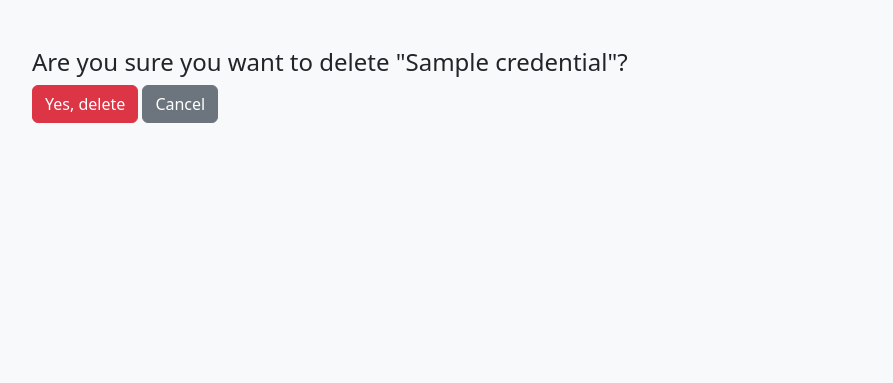
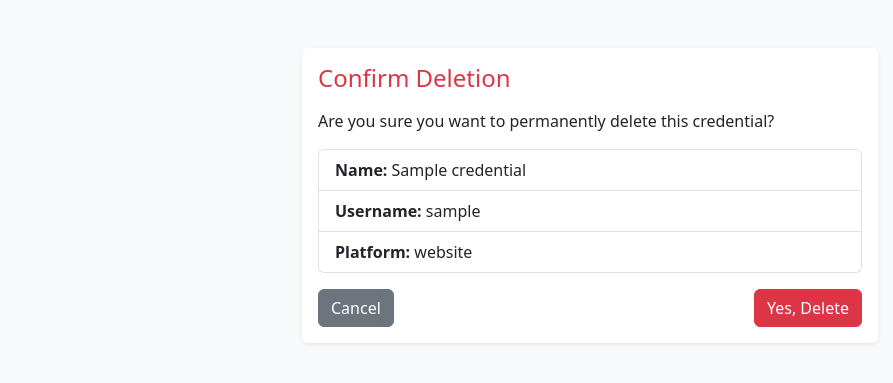
Before and after one commit to edanodongo/password-manager, a Django app: page /delete/1/ in a window 1280 px wide. Shown: the part 64-447 px from the top of the page, without its empty margins (50-943 px from the left). Run offline with Django 5.2, Linux system fonts and the light colour scheme; a user stored in the database is signed in; tables that the repository leaves empty hold one stand-in row (values such as "Sample post"); some libraries are stand-ins or nearby versions.

Commit message:
Updated templates

```diff
--- a/templates/vault/base.html
+++ b/templates/vault/base.html
@@ -8,23 +8,29 @@
     <meta name="viewport" content="width=device-width, initial-scale=1">
     <!-- Bootstrap 5 CDN -->
     <link href="https://cdn.jsdelivr.net/npm/bootstrap@5.3.0/dist/css/bootstrap.min.css" rel="stylesheet">
-    <link rel="stylesheet" href="{% static 'css/style.css' %}">
 
     <!-- [Favicon] icon -->
     <link rel="icon" href="{% static 'images/favicon.ico' %}" type="image/x-icon">
+
     <!-- [Google Font] Family -->
     <link rel="stylesheet"
           href="https://fonts.googleapis.com/css2?family=Public+Sans:wght@300;400;500;600;700&display=swap"
           id="main-font-link">
+
     <!-- [Tabler Icons] https://tablericons.com -->
     <link rel="stylesheet" href="{% static 'fonts/tabler-icons.min.css' %}" >
+
     <!-- [Feather Icons] https://feathericons.com -->
     <link rel="stylesheet" href="{% static 'fonts/feather.css' %}" >
+
     <!-- [Font Awesome Icons] https://fontawesome.com/icons -->
     <link rel="stylesheet" href="{% static 'fonts/fontawesome.css' %}" >
+
     <!-- [Material Icons] https://fonts.google.com/icons -->
     <link rel="stylesheet"  href="{% static 'fonts/material.css' %}" >
+
     <!-- [Template CSS Files] -->
+    <link rel="stylesheet" href="{% static 'css/style.css' %}">
 
 </head>
 <body class="bg-light">
--- a/templates/vault/delete_confirm.html
+++ b/templates/vault/delete_confirm.html
@@ -1,9 +1,29 @@
 {% extends 'vault/base.html' %}
 {% block content %}
-<h4>Are you sure you want to delete "{{ credential.name }}"?</h4>
-<form method="post">
-  {% csrf_token %}
-  <button type="submit" class="btn btn-danger">Yes, delete</button>
-  <a href="{% url 'dashboard' %}" class="btn btn-secondary">Cancel</a>
-</form>
+
+<div class="container mt-5" style="max-width: 600px;">
+  <div class="card border-0 shadow-sm">
+    <div class="card-body">
+      <h4 class="mb-3 text-danger">
+        <i class="bi bi-exclamation-triangle-fill"></i> Confirm Deletion
+      </h4>
+      <p>Are you sure you want to permanently delete this credential?</p>
+
+      <ul class="list-group mb-3">
+        <li class="list-group-item"><strong>Name:</strong> {{ credential.name }}</li>
+        <li class="list-group-item"><strong>Username:</strong> {{ credential.username }}</li>
+        <li class="list-group-item"><strong>Platform:</strong> {{ credential.platform_type }}</li>
+      </ul>
+
+      <form method="post">
+        {% csrf_token %}
+        <div class="d-flex justify-content-between">
+          <a href="{% url 'dashboard' %}" class="btn btn-secondary">Cancel</a>
+          <button type="submit" class="btn btn-danger">Yes, Delete</button>
+        </div>
+      </form>
+    </div>
+  </div>
+</div>
+
 {% endblock %}
```
